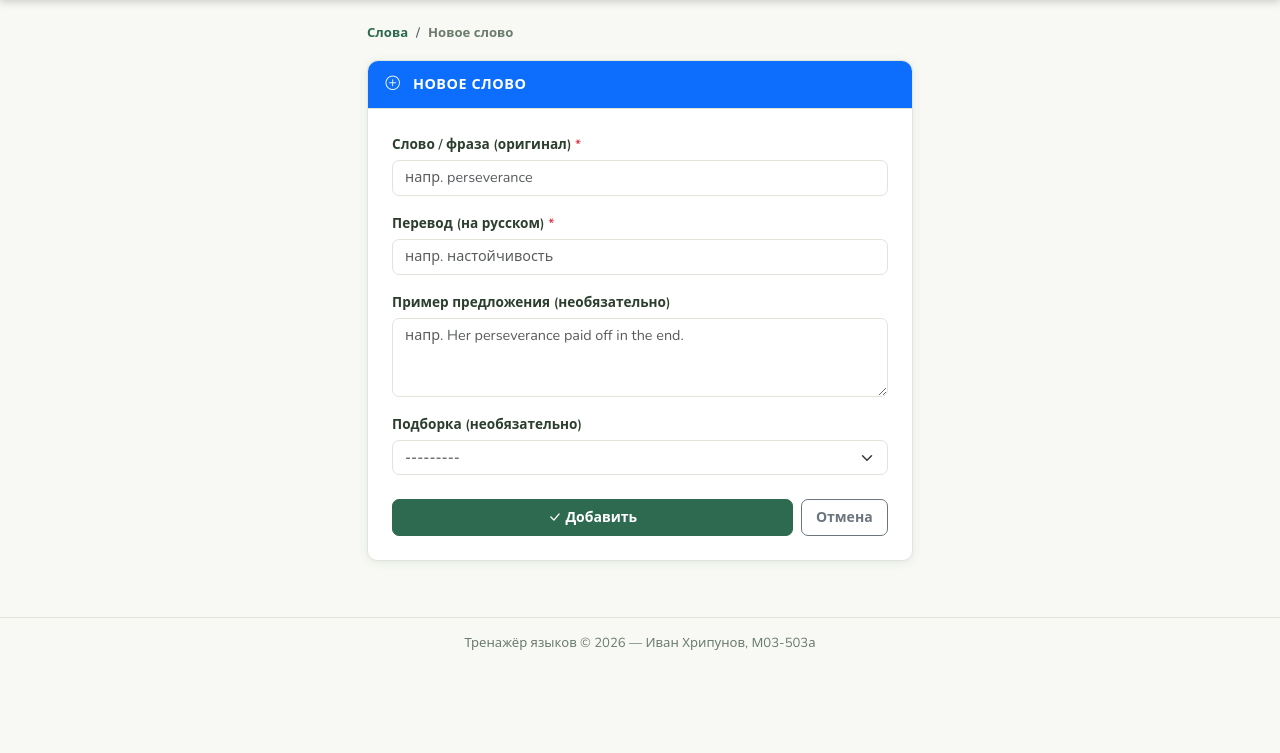
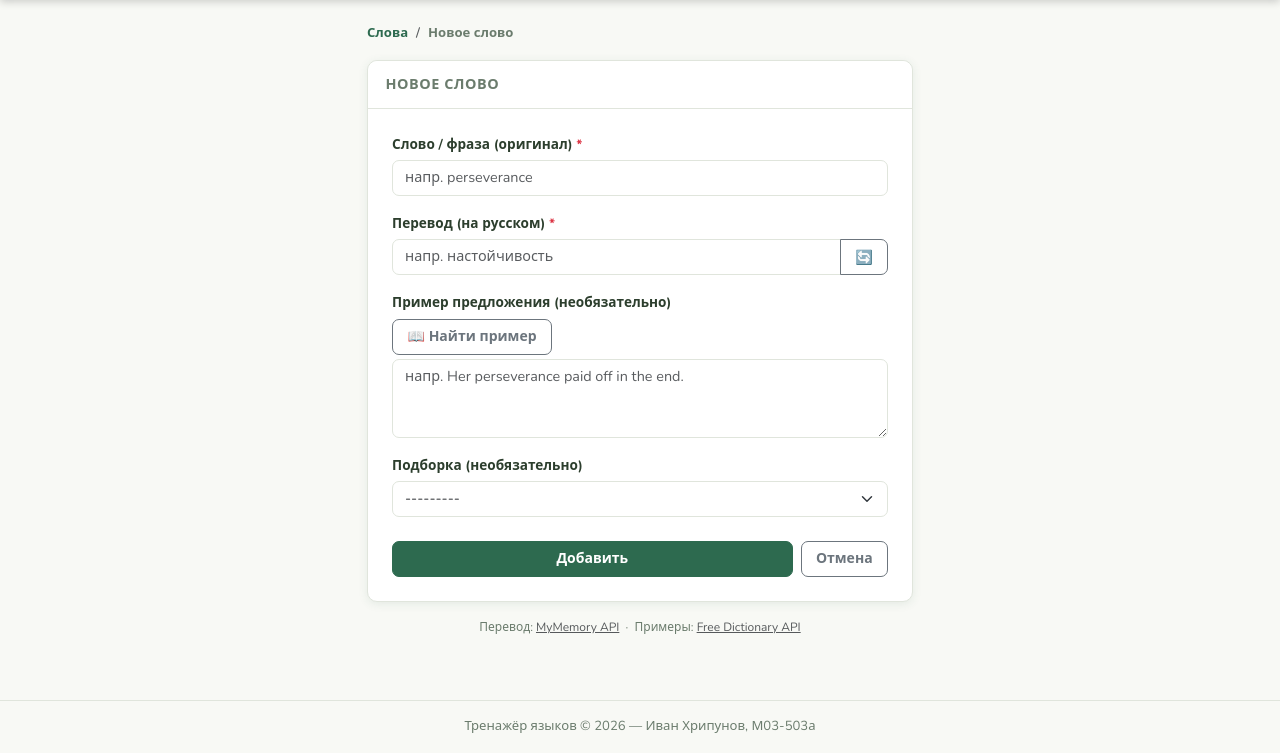
Before and after one commit to ivkhripunov/english_trainer, a Django app: page /words/add/ in a window 1280 px wide. Shown: the part 59-812 px from the top of the page. Before the commit the page ends 709 px from the top, so only its background shows below. Run offline with Django 4.2, Linux system fonts and the light colour scheme; data comes from the database, SQL or seed files in the repository.

Commit message:
add: JS fetch buttons for translation and example suggestions in word form

```diff
--- a/trainer/templates/trainer/word_form.html
+++ b/trainer/templates/trainer/word_form.html
@@ -1,5 +1,5 @@
 {% extends "trainer/base.html" %}
-{% block title %}{{ title }} — Тренажёр языков{% endblock %}
+{% block title %}{{ title }} — Тренажёр{% endblock %}
 
 {% block content %}
 <div class="row justify-content-center">
@@ -18,31 +18,79 @@
         </nav>
 
         <div class="card">
-            <div class="card-header bg-primary text-white">
-                <i class="bi bi-{% if word %}pencil{% else %}plus-circle{% endif %} me-2"></i>
-                {{ title }}
-            </div>
+            <div class="card-header">{{ title }}</div>
             <div class="card-body p-4">
-                <form method="post" novalidate>
+                <form method="post" novalidate id="word-form">
                     {% csrf_token %}
-                    {% for field in form %}
+
+                    <!-- Оригинал -->
                     <div class="mb-3">
-                        <label for="{{ field.id_for_label }}" class="form-label fw-semibold">
-                            {{ field.label }}
-                            {% if field.field.required %}
-                                <span class="text-danger">*</span>
-                            {% endif %}
+                        <label class="form-label">
+                            {{ form.original.label }}
+                            <span class="text-danger">*</span>
                         </label>
-                        {{ field }}
-                        {% if field.errors %}
-                            {% for error in field.errors %}
-                                <div class="text-danger small mt-1">
-                                    <i class="bi bi-exclamation-circle me-1"></i>{{ error }}
+                        {{ form.original }}
+                        {% if form.original.errors %}
+                            {% for error in form.original.errors %}
+                                <div class="text-danger mt-1" style="font-size:.82rem;">
+                                    {{ error }}
                                 </div>
                             {% endfor %}
                         {% endif %}
                     </div>
-                    {% endfor %}
+
+                    <!-- Перевод с подсказкой -->
+                    <div class="mb-3">
+                        <label class="form-label">
+                            {{ form.translation.label }}
+                            <span class="text-danger">*</span>
+                        </label>
+                        <div class="input-group">
+                            {{ form.translation }}
+                            <button type="button" class="btn btn-outline-secondary btn-sm"
+                                    id="btn-translate" title="Предложить перевод (MyMemory)">
+                                🔄
+                            </button>
+                        </div>
+                        <div id="translate-hint" class="mt-1" style="font-size:.78rem;"></div>
+                        {% if form.translation.errors %}
+                            {% for error in form.translation.errors %}
+                                <div class="text-danger mt-1" style="font-size:.82rem;">
+                                    {{ error }}
+                                </div>
+                            {% endfor %}
+                        {% endif %}
+                    </div>
+
+                    <!-- Пример с подсказкой -->
+                    <div class="mb-3">
+                        <label class="form-label">
+                            {{ form.example.label }}
+                        </label>
+                        <div class="mb-1">
+                            <button type="button" class="btn btn-outline-secondary btn-sm"
+                                    id="btn-example"
+                                    title="Найти пример предложения (Dictionary API)">
+                                📖 Найти пример
+                            </button>
+                            <span id="example-hint" class="text-muted ms-2"
+                                  style="font-size:.78rem;"></span>
+                        </div>
+                        {{ form.example }}
+                        {% if form.example.errors %}
+                            {% for error in form.example.errors %}
+                                <div class="text-danger mt-1" style="font-size:.82rem;">
+                                    {{ error }}
+                                </div>
+                            {% endfor %}
+                        {% endif %}
+                    </div>
+
+                    <!-- Подборка -->
+                    <div class="mb-3">
+                        <label class="form-label">{{ form.collection.label }}</label>
+                        {{ form.collection }}
+                    </div>
 
                     {% if form.non_field_errors %}
                         <div class="alert alert-danger">
@@ -54,9 +102,10 @@
 
                     <div class="d-flex gap-2 mt-4">
                         <button type="submit" class="btn btn-primary flex-grow-1">
-                            <i class="bi bi-check-lg me-1"></i>{{ submit_label }}
+                            {{ submit_label }}
                         </button>
-                        <a href="{% if word %}{% url 'word_detail' word.pk %}{% else %}{% url 'word_list' %}{% endif %}"
+                        <a href="{% if word %}{% url 'word_detail' word.pk %}
+                                 {% else %}{% url 'word_list' %}{% endif %}"
                            class="btn btn-outline-secondary">
                             Отмена
                         </a>
@@ -65,6 +114,84 @@
             </div>
         </div>
 
+        <div class="mt-2 p-2 text-center"
+             style="font-size:.75rem;color:var(--clr-muted);">
+            Перевод: <a href="https://mymemory.translated.net" target="_blank"
+                        class="text-muted">MyMemory API</a> &nbsp;·&nbsp;
+            Примеры: <a href="https://dictionaryapi.dev" target="_blank"
+                        class="text-muted">Free Dictionary API</a>
+        </div>
+
     </div>
 </div>
 {% endblock %}
+
+{% block extra_js %}
+<script>
+const originalField   = document.getElementById('id_original');
+const translationField = document.getElementById('id_translation');
+const exampleField    = document.getElementById('id_example');
+const btnTranslate    = document.getElementById('btn-translate');
+const btnExample      = document.getElementById('btn-example');
+const translateHint   = document.getElementById('translate-hint');
+const exampleHint     = document.getElementById('example-hint');
+
+function setHint(el, msg, color) {
+    el.textContent = msg;
+    el.style.color = color || 'var(--clr-muted)';
+}
+
+// ── Перевод через MyMemory ────────────────────────────────────────────────────
+btnTranslate.addEventListener('click', async () => {
+    const word = originalField.value.trim();
+    if (!word) {
+        setHint(translateHint, 'Сначала введите слово.', '#e76f51');
+        return;
+    }
+    btnTranslate.disabled = true;
+    setHint(translateHint, 'Ищу перевод…');
+
+    try {
+        const resp = await fetch(`/api/translate/?word=${encodeURIComponent(word)}&langpair=en|ru`);
+        const data = await resp.json();
+        if (data.translation) {
+            translationField.value = data.translation;
+            setHint(translateHint, '✅ Перевод подставлен. Можете изменить.', 'var(--clr-primary)');
+        } else {
+            setHint(translateHint, 'Перевод не найден.', '#e76f51');
+        }
+    } catch {
+        setHint(translateHint, 'Ошибка запроса.', '#e76f51');
+    } finally {
+        btnTranslate.disabled = false;
+    }
+});
+
+// ── Пример через Dictionary API ───────────────────────────────────────────────
+btnExample.addEventListener('click', async () => {
+    const word = originalField.value.trim();
+    if (!word) {
+        exampleHint.textContent = 'Сначала введите слово.';
+        return;
+    }
+    btnExample.disabled = true;
+    exampleHint.textContent = 'Ищу пример…';
+
+    try {
+        const resp = await fetch(`/api/example/?word=${encodeURIComponent(word)}`);
+        const data = await resp.json();
+        if (data.example) {
+            exampleField.value = data.example;
+            exampleHint.textContent = '✅ Пример найден';
+            exampleHint.style.color = 'var(--clr-primary)';
+        } else {
+            exampleHint.textContent = 'Пример не найден (только английские слова).';
+        }
+    } catch {
+        exampleHint.textContent = 'Ошибка запроса.';
+    } finally {
+        btnExample.disabled = false;
+    }
+});
+</script>
+{% endblock %}
```
